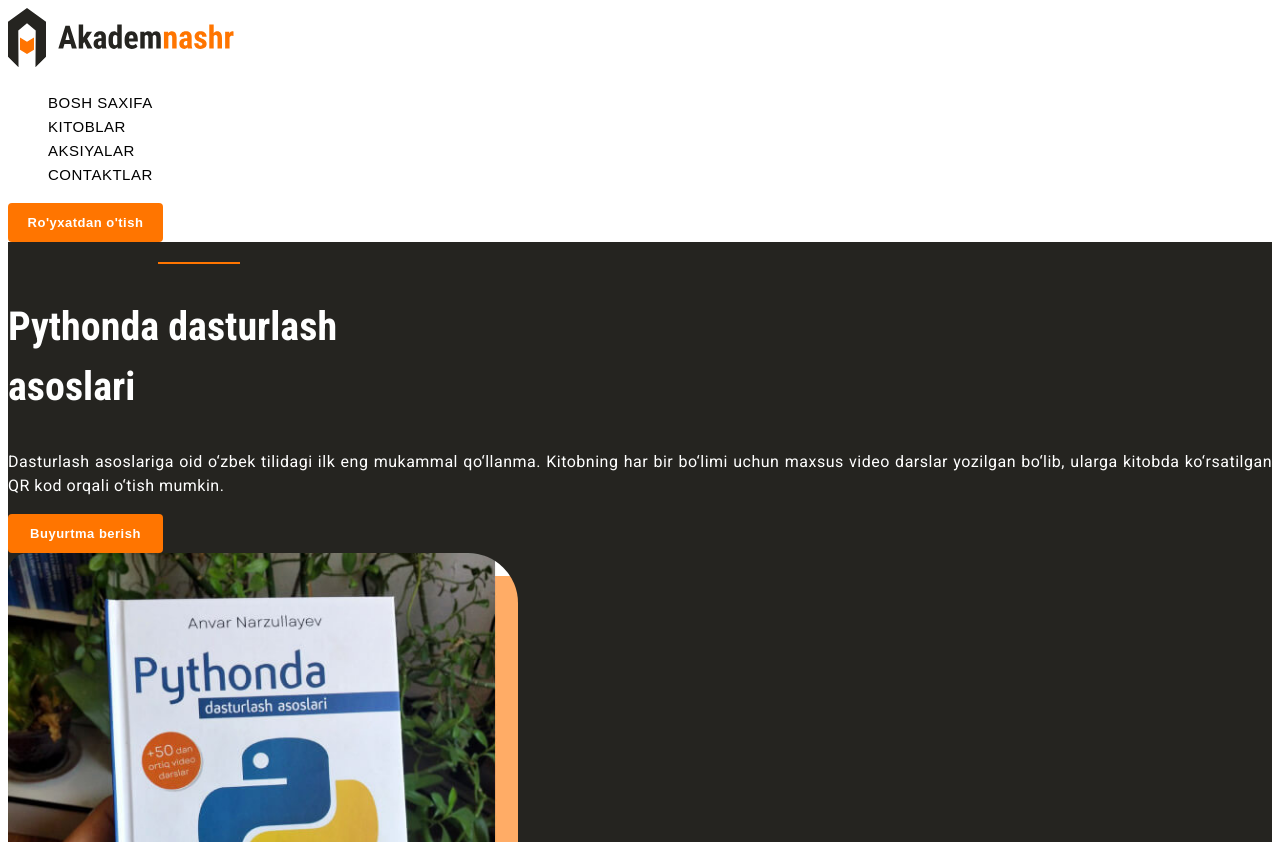
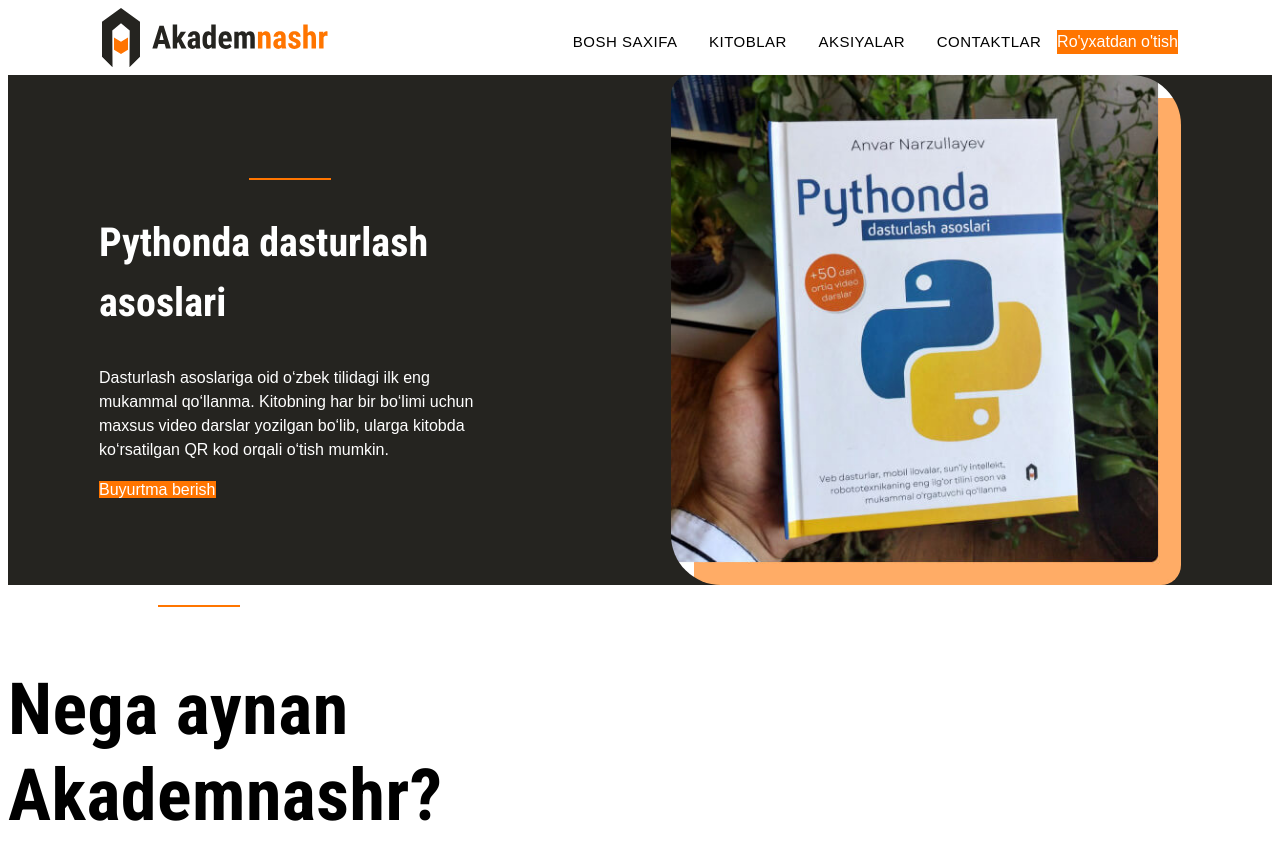
Before and after one commit to Azizbek622/Akadem, a plain HTML site: page index.html in a window 1280 px wide. Shown: the top 842 px of the page. Drawn offline with Linux system fonts and the light colour scheme.

Commit message:
add display flex and justify-content style

```diff
--- a/index.html
+++ b/index.html
@@ -18,16 +18,17 @@
         <a href="#">
             <img src="img/logo.svg" alt="Akademnashr" class="header-logo">
         </a>
+        <div class="navbar-link">
             <nav>
-            <ul>
+                <ul class="sitenav-list">
                     <li><a class="sitenav-link" href="#">Bosh saxifa</a></li>
                     <li><a class="sitenav-link" href="#">Kitoblar</a></li>
                     <li><a class="sitenav-link" href="#">Aksiyalar</a></li>
                     <li><a class="sitenav-link" href="#">Contaktlar</a></li>
-
                 </ul>
             </nav>
             <a class="main-link" href="#">Ro'yxatdan o'tish</a>
+        </div>
     </header>
 
 
@@ -82,7 +83,7 @@
         <!--Site Footer  -->
 
     <footer class="site-footer">
-            <div>
+            <div class="site-footer-top">
                 <a href="#">
                     <img src="img/logo.svg" alt="Akademnashr" width="177" height="38">
                 </a>
--- a/style.css
+++ b/style.css
@@ -13,10 +13,13 @@
 {
     list-style: none;
 }
-.sity-header
+.site-header
 {
-    width: 1440px;
-    height: 96.18px;
+    display: flex;
+    align-items: center;
+    justify-content: space-around;
+
+   background-color: #fff;
 }
 
 .sity-header img
@@ -24,6 +27,17 @@
     width: 227px;
     height: 59.18px;
 
+}
+.navbar-link
+{
+    display: flex;
+    align-items:center;
+}
+.sitenav-list
+{
+    width: 500px;
+    display: flex;
+    justify-content: space-around;
 }
 .sitenav-link
 {
@@ -37,14 +51,6 @@
 }
 .main-link
 {
-    display: block;
-    width: 155px;
-    line-height: 39px;
-    text-align: center;
-    border-radius: 4px;
-    font-size: 13px;
-    font-weight: 700;
-    letter-spacing: 0.5px;
     background-color: rgba(255, 117, 0, 1);
     color: rgba(255, 255, 255, 1);
     text-decoration: none;
@@ -52,6 +58,9 @@
 }
 .hero
 {
+    display: flex;
+    align-items: center;
+    justify-content: space-around;
     color: #fff;
     background-color: rgba(37, 36, 32, 1);
     overflow: hidden;
@@ -67,6 +76,7 @@
 }
 .hero-content
 {
+
       background-color:rgba(37, 36, 32, 1);
 }
 .hero-content h2
@@ -79,13 +89,7 @@
 }
 .hero-content p
 {
-    font-family: Roboto;
-    font-size: 16px;
-    font-weight: 400;
-    line-height: 24px;
-    letter-spacing: 0.5px;
-    text-align: left;
-    text-align: justify;
+    width: 390px;
 
 }
 .hero-img
@@ -123,11 +127,10 @@
     text-align: left;
 
 }
-.features ul li
+.features ul
 {
-    width: 340px;
-    height:245px;
-    border: 1px solid red;
+    display: flex;
+    justify-content: space-around;
 }
 .features-info
 {
@@ -136,11 +139,11 @@
 }
 .promo
 {
-    top: 1555px;
+    display: flex;
+    justify-content: space-around;
+    align-items: center;
     background-color: rgba(37, 36, 32, 1);
     color: rgba(255, 255, 255, 1);
-    /* display: flex;
-    justify-content: space-around; */
 }
 .promo img
 {
@@ -150,7 +153,6 @@
 .promo-content
 {
     width: 440px;
-    margin-top: 100px;
 }
 
 .promo h2
@@ -173,10 +175,26 @@
 {
     background-color: rgba(248, 248, 248, 1);
 }
+.site-footer-top
+{
+    display: flex;
+    justify-content: space-between;
+    align-items: center;
+}
+.site-footer-top ul
+{
+        display: flex;
+
+}
 .site-footer-line
 {
     background-color: rgba(37, 36, 32, 0.5);
     height: 2px;
+}
+.footer-link
+{
+    display: flex;
+    justify-content: space-around;
 }
 .footer-link  a
 {
```
Lines whose indentation alone changed are shown as unchanged.
